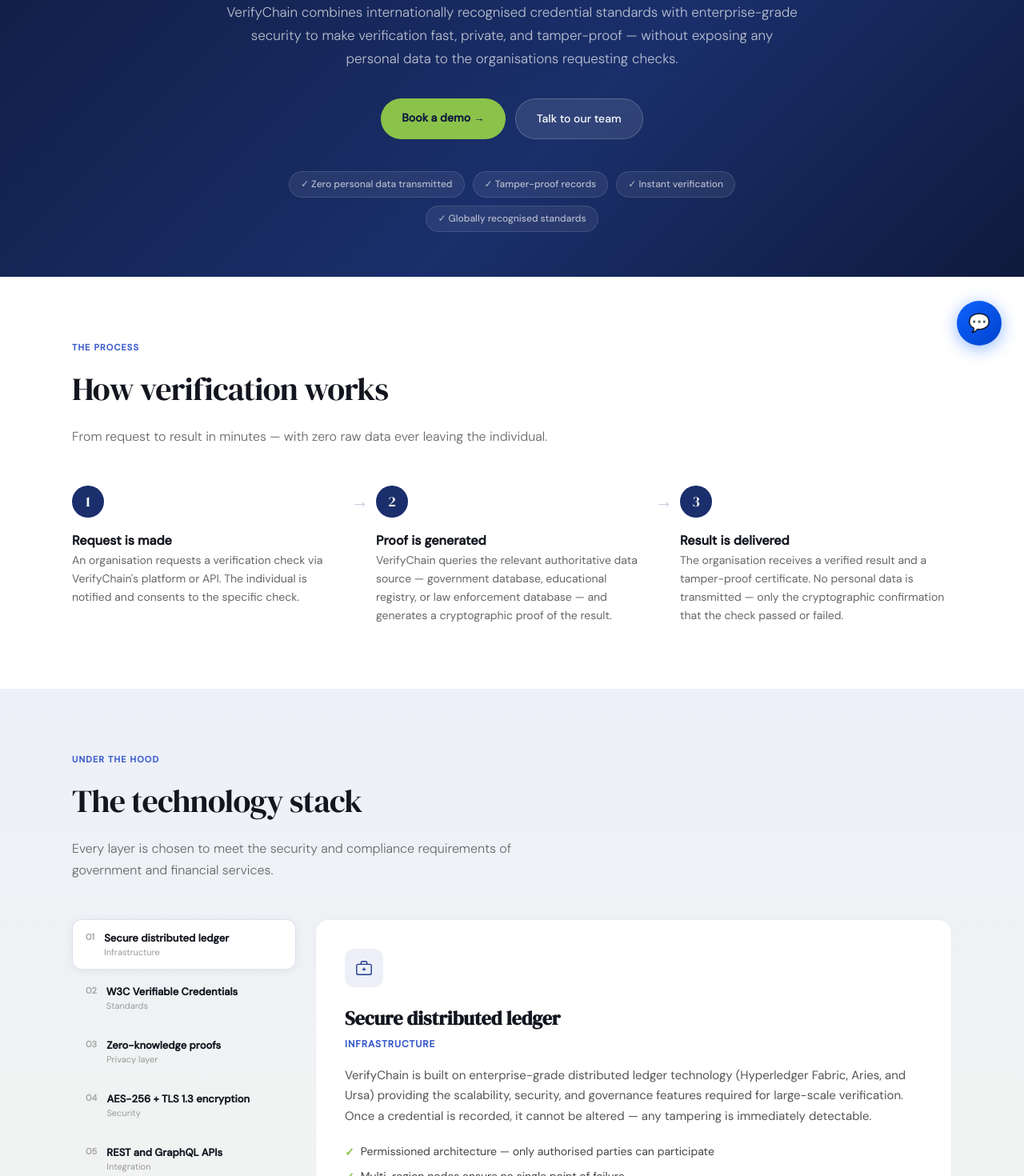
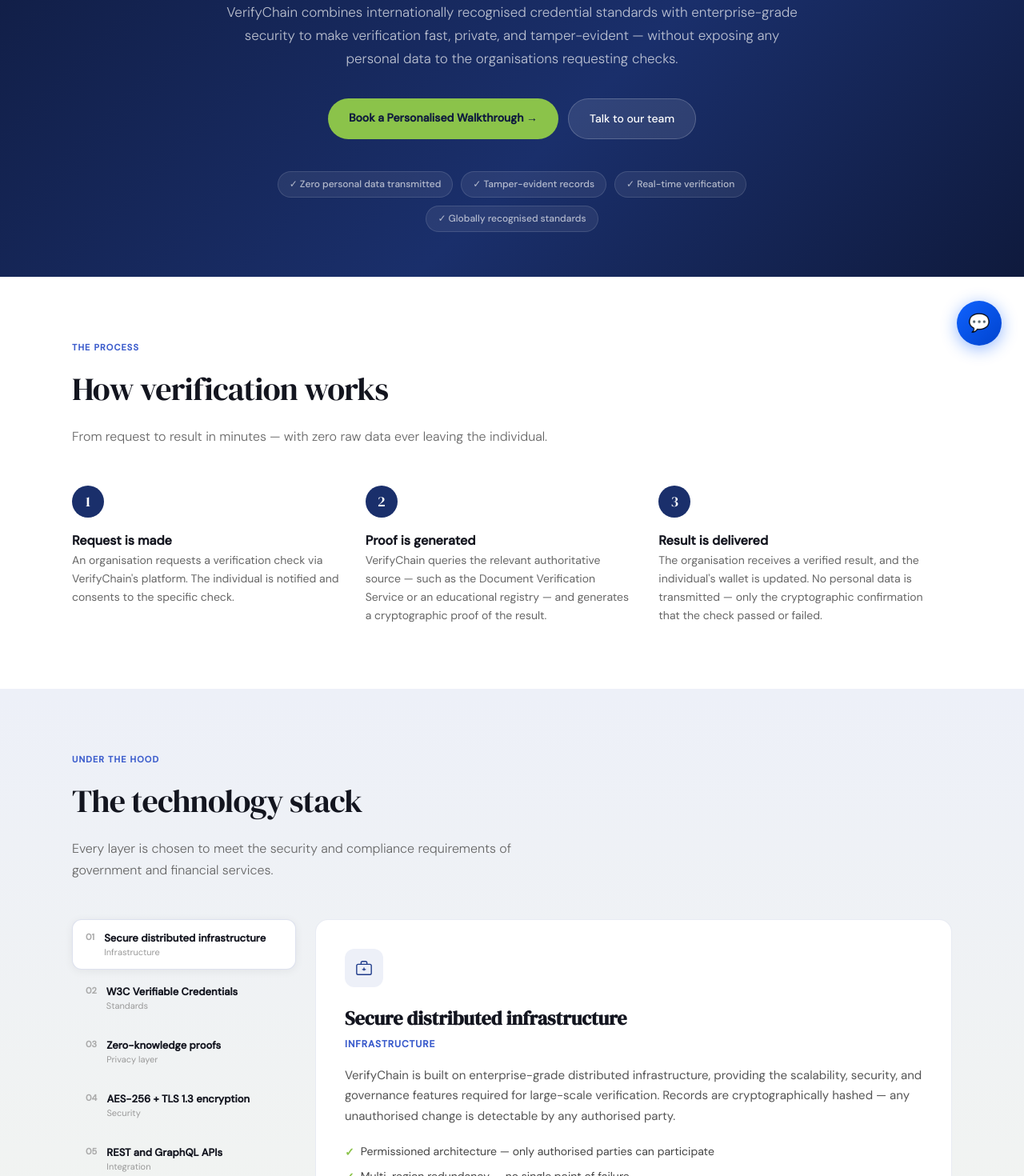
Before and after one commit to sabrinatand/verifychain, a React (Vite) app: page /technology in a window 1280 px wide. Shown: the part 340-1810 px from the top of the page at 80% size. Built offline with nearby package versions, Linux system fonts and the light colour scheme.

Commit message:
Fix Technology page copy accuracy (remove blockchain naming, soften claims) and clean up steps layout

```diff
--- a/src/components/Nav.jsx
+++ b/src/components/Nav.jsx
@@ -7,9 +7,6 @@
   { slug: "age-verification",             label: "Age verification",             desc: "Confirm age without revealing a birth date — tested by the Australian Government." },
   { slug: "qualification-verification",   label: "Qualification verification",   desc: "Verify university degrees and trade qualifications." },
   { slug: "national-crime-check",         label: "National crime check",         desc: "Automated background screening via Australian law enforcement." },
-  // Hidden per Hormuz's feedback — re-add when confirmed:
-  // { slug: "working-with-children-check",  label: "Working with Children Check",  desc: "Real-time clearance validation across all Australian jurisdictions." },
-  // { slug: "eseal-document-verification",  label: "eSeal document verification",  desc: "Tamper-proof digital notarisation compliant with ESIGN and eIDAS." },
 ];
 
 const COMPANY = [
--- a/src/pages/TechnologyPage.css
+++ b/src/pages/TechnologyPage.css
@@ -73,19 +73,12 @@
 
 /* ── How it works ── */
 .tech-steps {
-  display: grid;
-  grid-template-columns: 1fr auto 1fr auto 1fr;
-  align-items: start;
+  display: flex; align-items: flex-start; gap: 0;
   position: relative;
 }
 .tech-step {
-  display: flex; flex-direction: column; gap: 12px;
-  position: relative;
-}
-.tech-step-arrow {
-  display: flex; align-items: center; justify-content: center;
-  width: 40px; height: 40px; /* matches .tech-step-num height so it sits on the same row */
-  font-size: 22px; color: #c0c8df;
+  flex: 1; display: flex; flex-direction: column; gap: 12px;
+  position: relative; padding: 0 32px 0 0;
 }
 .tech-step-num {
   width: 40px; height: 40px; border-radius: 50%;
@@ -100,8 +93,10 @@
 .tech-step-desc {
   font-family: 'DM Sans', sans-serif; font-size: 14px; color: #666; line-height: 1.65;
 }
-
-
+.tech-step-arrow {
+  position: absolute; top: 16px; right: -4px;
+  font-size: 22px; color: #c0c8df;
+}
 
 /* ── Stack interactive ── */
 .tech-stack-layout { display: grid; grid-template-columns: 280px 1fr; gap: 24px; }
@@ -169,7 +164,7 @@
 @media (max-width: 900px) {
   .tech-stack-layout { grid-template-columns: 1fr; }
   .tech-compliance-grid { grid-template-columns: 1fr 1fr; }
-  .tech-steps { grid-template-columns: 1fr; gap: 32px; }
+  .tech-steps { flex-direction: column; gap: 32px; }
   .tech-step-arrow { display: none; }
 }
 @media (max-width: 600px) {
--- a/src/pages/TechnologyPage.jsx
+++ b/src/pages/TechnologyPage.jsx
@@ -5,15 +5,15 @@
 const STACK = [
   {
     num: "01",
-    title: "Secure distributed ledger",
+    title: "Secure distributed infrastructure",
     sub: "Infrastructure",
     icon: (
       <svg viewBox="0 0 24 24" fill="none" stroke="currentColor" strokeWidth="1.5" strokeLinecap="round" strokeLinejoin="round">
         <rect x="2" y="7" width="20" height="14" rx="2"/><path d="M16 7V5a2 2 0 00-2-2h-4a2 2 0 00-2 2v2"/><path d="M12 12v3M10 14h4"/>
       </svg>
     ),
-    desc: "VerifyChain is built on enterprise-grade distributed ledger technology (Hyperledger Fabric, Aries, and Ursa) providing the scalability, security, and governance features required for large-scale verification. Once a credential is recorded, it cannot be altered — any tampering is immediately detectable.",
-    points: ["Permissioned architecture — only authorised parties can participate", "Multi-region nodes ensure no single point of failure", "Smart contracts automate verification logic with no manual steps"],
+    desc: "VerifyChain is built on enterprise-grade distributed infrastructure, providing the scalability, security, and governance features required for large-scale verification. Records are cryptographically hashed — any unauthorised change is detectable by any authorised party.",
+    points: ["Permissioned architecture — only authorised parties can participate", "Multi-region redundancy — no single point of failure", "Automated verification logic with no manual handling of personal data"],
   },
   {
     num: "02",
@@ -74,7 +74,7 @@
       </svg>
     ),
     desc: "No user, device, or system component is automatically trusted — regardless of location or previous authentication. Every access request is continuously verified based on current context and risk. Role-based access control (RBAC) ensures users only see what they are permitted to see.",
-    points: ["Continuous verification — trust is never assumed", "Role-based access control for organisations and individuals", "Multi-factor authentication (MFA) with SMS and email today, biometrics in the roadmap"],
+    points: ["Continuous verification — trust is never assumed", "Role-based access control for organisations and individuals", "Multi-factor authentication (MFA) via SMS and email"],
   },
 ];
 
@@ -100,22 +100,22 @@
           <h1 className="tech-h1">Built on security.<br /><em>Designed for trust.</em></h1>
           <p className="tech-hero-sub">
             VerifyChain combines internationally recognised credential standards with enterprise-grade
-            security to make verification fast, private, and tamper-proof — without exposing any
+            security to make verification fast, private, and tamper-evident — without exposing any
             personal data to the organisations requesting checks.
           </p>
           <div className="tech-hero-ctas">
-            <Link to="/contact?inquiry=demo" className="tech-cta-primary">Book a demo →</Link>
+            <Link to="/contact?inquiry=demo" className="tech-cta-primary">Book a Personalised Walkthrough →</Link>
             <Link to="/contact" className="tech-cta-ghost">Talk to our team</Link>
           </div>
         </div>
         <div className="tech-hero-badge-row">
-          {["Zero personal data transmitted", "Tamper-proof records", "Instant verification", "Globally recognised standards"].map(b => (
+          {["Zero personal data transmitted", "Tamper-evident records", "Real-time verification", "Globally recognised standards"].map(b => (
             <span key={b} className="tech-hero-badge">✓ {b}</span>
           ))}
         </div>
       </section>
 
-      {/* How it works — 3 steps */}
+
       <section className="tech-section tech-how">
         <div className="tech-section-inner">
           <p className="tech-section-label">The process</p>
@@ -123,9 +123,9 @@
           <p className="tech-section-sub">From request to result in minutes — with zero raw data ever leaving the individual.</p>
           <div className="tech-steps">
   {[
-    { n: "1", title: "Request is made",    desc: "An organisation requests a verification check via VerifyChain's platform or API. The individual is notified and consents to the specific check." },
-{ n: "2", title: "Proof is generated", desc: "VerifyChain queries the relevant authoritative data source — government database, educational registry, or law enforcement database — and generates a cryptographic proof of the result." },
-{ n: "3", title: "Result is delivered", desc: "The organisation receives a verified result and a tamper-proof certificate. No personal data is transmitted — only the cryptographic confirmation that the check passed or failed." },
+    { n: "1", title: "Request is made",    desc: "An organisation requests a verification check via VerifyChain's platform. The individual is notified and consents to the specific check." },
+{ n: "2", title: "Proof is generated", desc: "VerifyChain queries the relevant authoritative source — such as the Document Verification Service or an educational registry — and generates a cryptographic proof of the result." },
+{ n: "3", title: "Result is delivered", desc: "The organisation receives a verified result, and the individual's wallet is updated. No personal data is transmitted — only the cryptographic confirmation that the check passed or failed." },
   ].map((s, i) => (
     <Fragment key={i}>
       <div className="tech-step">
@@ -135,7 +135,6 @@
           <p className="tech-step-desc">{s.desc}</p>
         </div>
       </div>
-      {i < 2 && <div className="tech-step-arrow">→</div>}
     </Fragment>
   ))}
 </div>
@@ -207,7 +206,7 @@
           <div className="tech-platform-grid">
             {[
               { icon: "☁️", title: "Hosted on AWS",       desc: "Currently deployed on Amazon Web Services. Can be hosted on Azure, GCP, or a provider of your choice if your organisation has specific requirements." },
-              { icon: "📱", title: "Works on any device",                 desc: "Responsive web portal for HR and compliance teams. Progressive Web App (PWA) for individuals — download once, works like a native app on iOS or Android." },
+              { icon: "📱", title: "Works on any device",                 desc: "Responsive web portal for HR and compliance teams. Progressive Web App (PWA) for individuals — add to your home screen, works like a native app on iOS or Android." },
               { icon: "🔌", title: "Plug into your existing systems",     desc: "REST and GraphQL APIs connect VerifyChain to your HR platform, CRM, or compliance tools. OpenAPI 3.0 documentation included." },
               { icon: "🌐", title: "Browser-compatible everywhere",        desc: "Chrome, Edge, Firefox, and Safari all supported. No proprietary plugins or software required for your team or your clients." },
             ].map(p => (
@@ -221,13 +220,12 @@
         </div>
       </section>
 
-      {/* CTA */}
       <section className="tech-cta-section">
         <div className="tech-cta-inner">
           <h2>Ready to see it in action?</h2>
-          <p>Run a live verification in under 5 minutes — no sign-up required.</p>
+          <p>Book a personalised walkthrough and we'll show you the full verification flow.</p>
           <div className="tech-hero-ctas">
-            <Link to="/contact?inquiry=demo" className="tech-cta-primary">Book a demo →</Link>
+            <Link to="/contact?inquiry=demo" className="tech-cta-primary">Book a Personalised Walkthrough →</Link>
             <Link to="/contact" className="tech-cta-ghost">Contact us</Link>
           </div>
         </div>
```
